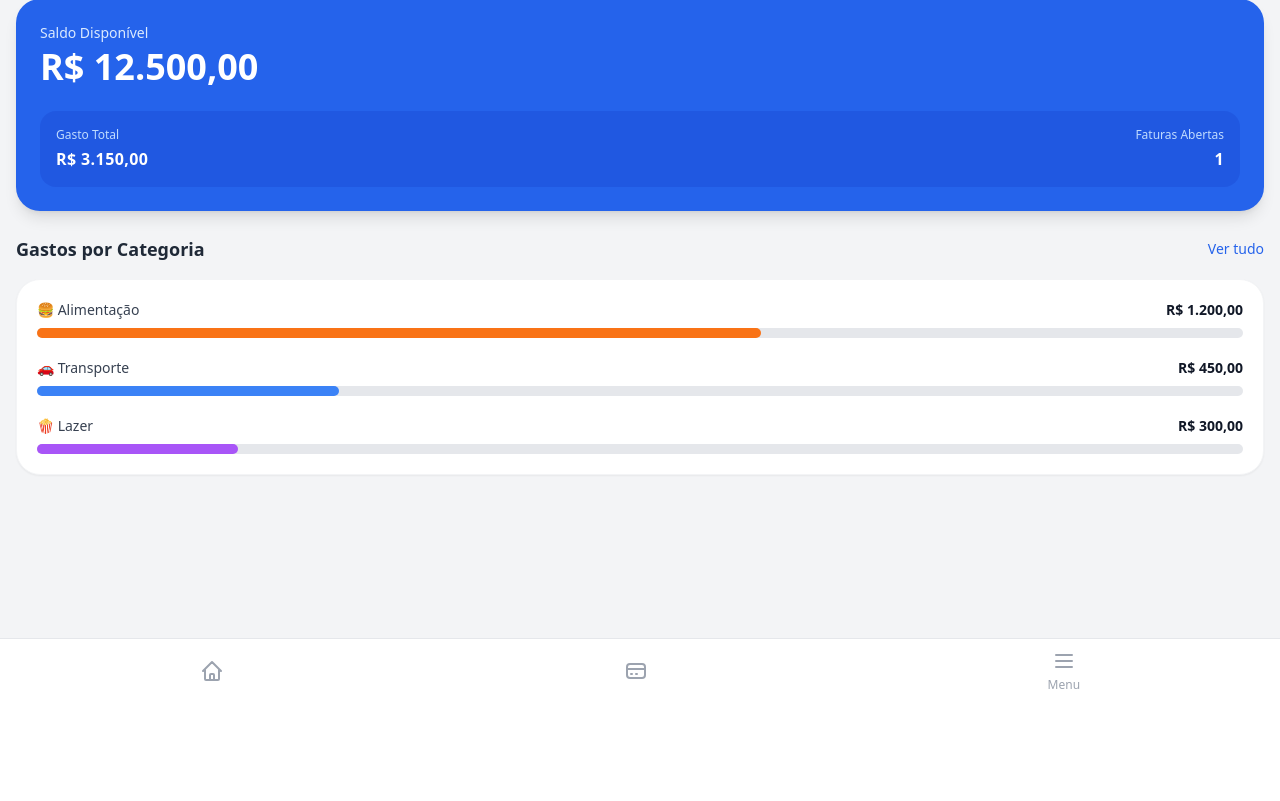
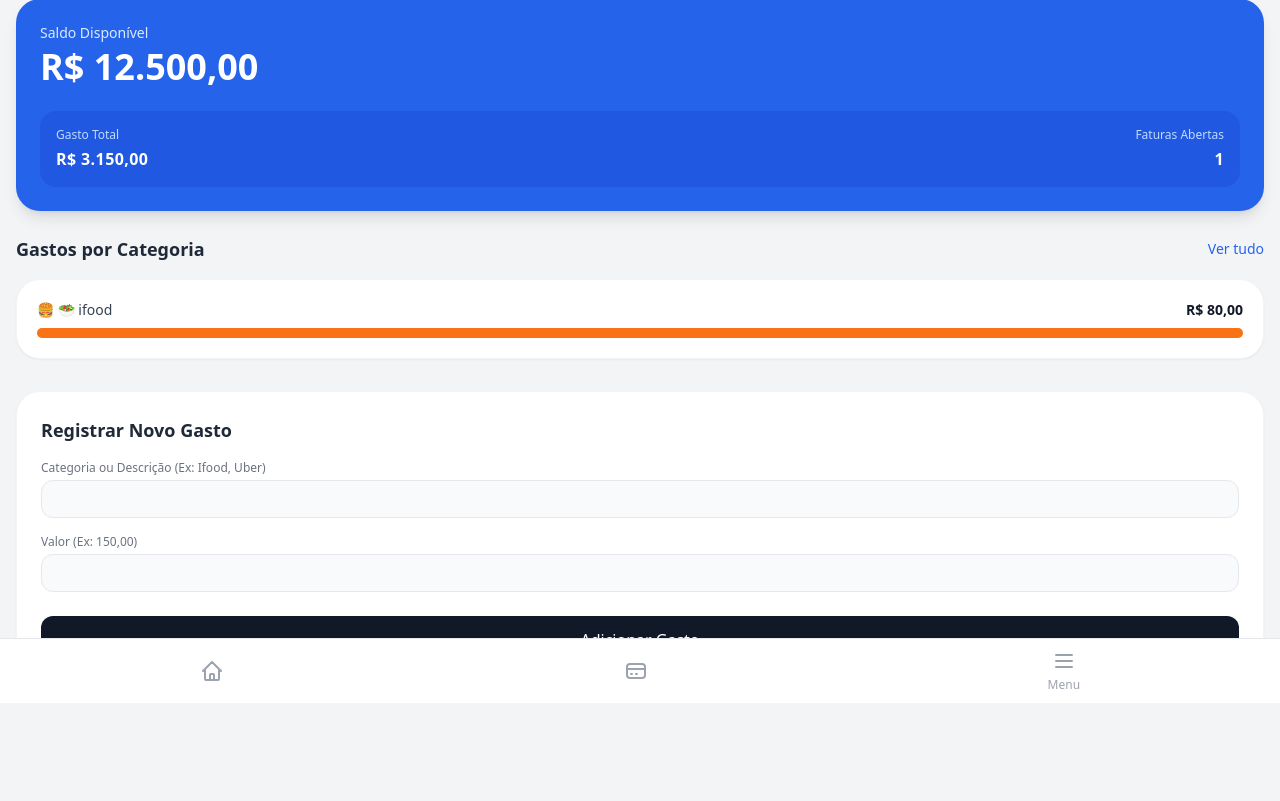
Before and after one commit to cesarcapelli/my-finn, a Flask app: page / in a window 1280 px wide. Shown: the part 97-898 px from the top of the page. Before the commit the page ends 786 px from the top, so only its background shows below. Run offline with Flask 3, Linux system fonts and the light colour scheme; some libraries are stand-ins or nearby versions.

Commit message:
feat: cria tabela de gastos e cerebro de categorias para a visao geral

```diff
--- a/app.py
+++ b/app.py
@@ -19,6 +19,14 @@ class Cartao(db.Model):
     bandeira = db.Column(db.String(50), nullable=False)
     cor = db.Column(db.String(50), nullable=False)
 
+class Gasto(db.Model):
+    id = db.Column(db.Integer, primary_key=True)
+    categoria = db.Column(db.String(50), nullable=False) # Ex: Alimentação, Transporte, Lazer,....
+    icone =  db.Column(db.String(10), nullable=False) # Ex: 🍔, 🍿, 🚗,.....
+    valor = db.Column(db.String(20), nullable=False) # Ex: 1.200,00 ....
+    cor_barra = db.Column(db.String(50), nullable=False) # Ex: bg-orange-500
+    largura = db.Column(db.String(20), nullable=False) # Ex: w-3/5
+
 # Esse comando cria o arquivo físico do banco de dados
 with app.app_context():
     db.create_all()
@@ -26,22 +34,21 @@ with app.app_context():
 
 @app.route('/')
 def inicio():
+    # 1. Busca todos os gastos guardados no banco de dados
+    gastos_do_banco = Gasto.query.all()
+
+    # 2. (próxima feature isso também sumirá e será totalmente dinanico e editavel pelo usuario)
     meu_saldo = "12.500,00"
     meus_gastos = "3.150,00"
     faturas_pendentes = 1
 
-    lista_gastos = [
-        {"categoria": "Alimentação", "icone": "🍔", "valor": "1.200,00", "cor_barra": "bg-orange-500", "largura": "w-3/5"},
-        {"categoria": "Transporte", "icone": "🚗", "valor": "450,00", "cor_barra": "bg-blue-500", "largura": "w-1/4"},
-        {"categoria": "Lazer", "icone": "🍿", "valor": "300,00", "cor_barra": "bg-purple-500", "largura": "w-1/6"}
-    ]
-
-    # Enviamos todas as variáveis antigas + a nova lista de gastos
+    # 3. Enviamos os gastos DO BANCO para o HTML
     return render_template('visao_geral.html',
                            saldo_tela=meu_saldo,
                            gasto_tela=meus_gastos,
                            faturas_tela=faturas_pendentes,
-                           meus_gastos_categoria=lista_gastos) # Envia a lista para o HTML
+                           meus_gastos_categoria=gastos_do_banco) # Envia a lista para o HTML
+
 
 
 @app.route('/cartoes')
@@ -250,5 +257,49 @@ def editar_cartao(id):
     return render_template('editar_cartao.html', cartao_tela=cartao)
 
 
+@app.route('/adicionar_gasto', methods=['POST'])
+def adicionar_gasto():
+    # 1. Pega os dados do formulário
+    categoria_digitada = request.form.get('categoria', '')
+    valor_digitado = request.form.get('valor', '')
+
+    categoria_formatada = categoria_digitada.lower()
+
+    # 2. Valores Padrão (Caso seja um gasto diferente)
+    icone_escolhido = "💸"
+    cor_escolhida = "bg-green-500"
+    largura_escolhida = "w-full" # Depois irei criar a matematica para a largura real
+
+    # 3. O Cérebro de Categrias
+    if "alimentação" in categoria_formatada or "ifood" in categoria_formatada or "mercado" in categoria_formatada:
+        icone_escolhido = "🍔 🥗"
+        cor_escolhida = "bg-orange-500"
+    elif "transporte" in categoria_formatada or "uber" in categoria_formatada or "gasolina" in categoria_formatada:
+        icone_escolhido = "🚗 ⛽"
+        cor_escolhida = "bg-blue-500"
+    elif "lazer" in categoria_formatada or "cinema" in categoria_formatada or "barzinho" in categoria_formatada:
+        icone_escolhido = "🍻 🥂"
+        cor_escolhida = "bg-purple-500"
+    elif "saúde" in categoria_escolhida or "farmácia" in categoria_escolhida or "academia" in categoria_escolhida:
+        icone_escolhido = "💊 🏋️‍♀️"
+    elif "casa" in categoria_formatada or "conta" in categoria_formatada or "energia" in categoria_formatada or "água" in categoria_formatada or "condomínio" in categoria_formatada or "internet" in categoria_formatada or "financiamento casa" in categoria_formatada:
+        icone_escolhido = "🏠"
+        cor_escolhida = "bg-yellow-500"
+
+    # 4. Cria o objeto e salva no banco
+    novo_gasto = Gasto(
+        categoria=categoria_digitada,
+        icone=icone_escolhido,
+        valor=valor_digitado,
+        cor_barra=cor_escolhida,
+        largura=largura_escolhida
+    )
+
+    db.session.add(novo_gasto)
+    db.session.commit()
+
+    return redirect('/')
+
+
 if __name__ == '__main__':
     app.run(debug=True)
--- a/templates/visao_geral.html
+++ b/templates/visao_geral.html
@@ -48,4 +48,29 @@
             </div>
     </section>
 </div>
+
+<div class="mt-8 bg-white rounded-3xl p-6 shadow-sm border border-gray-100">
+    <h3 class="text-lg font-bold text-gray-800 mb-4">Registrar Novo Gasto</h3>
+
+    <form action="/adicionar_gasto" method="post" class="flex flex-col gap-4">
+        <div>
+            <label class="text-xs font-medium text-gray-500 mb-1 block">Categoria ou Descrição (Ex: Ifood, Uber)</label>
+            <input type="text" name="categoria" required
+                    class="w-full bg-gray-50 border border-gray-200 rounded-xl px-4 py-2 text-sm text-gray-800 outline-none focus:border-blue-500 transition-colors">
+        </div>
+
+        <div>
+            <label class="text-xs font-medium text-gray-500 mb-1 block">Valor (Ex: 150,00)</label>
+            <input type="text" name="valor" required
+                    class="w-full bg-gray-50 border border-gray-200 rounded-xl px-4 py-2 text-sm text-gray-800 outline-none focus:border-blue-500 transition-colors">
+        </div>
+
+        <button type="submit" class="bg-gray-900 text-white font-medium rounded-xl py-3 mt-2 hover-bg-gray-800 transition-colors">
+            Adicionar Gasto
+        </button>
+
+    </form>
+</div>
+
+
 {% endblock %}
```
Also changed, not shown: instance/banco.db.
